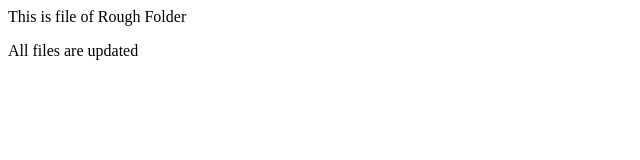
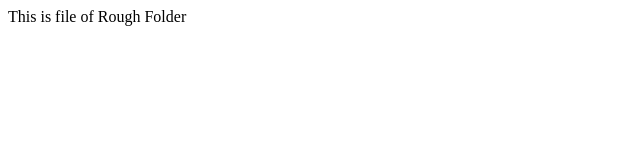
Before and after one commit to AINeeraj/rough1project, a plain HTML site: page index.html in a window 1280 px wide. Shown: the whole page, without its empty margins (0-640 px from the left). Drawn offline with Linux system fonts and the light colour scheme.

Commit message:
remove previous data

```diff
--- a/index.html
+++ b/index.html
@@ -1,2 +1 @@
 <p> This is file of Rough Folder </p>
-<p>All files are updated </p>
```
